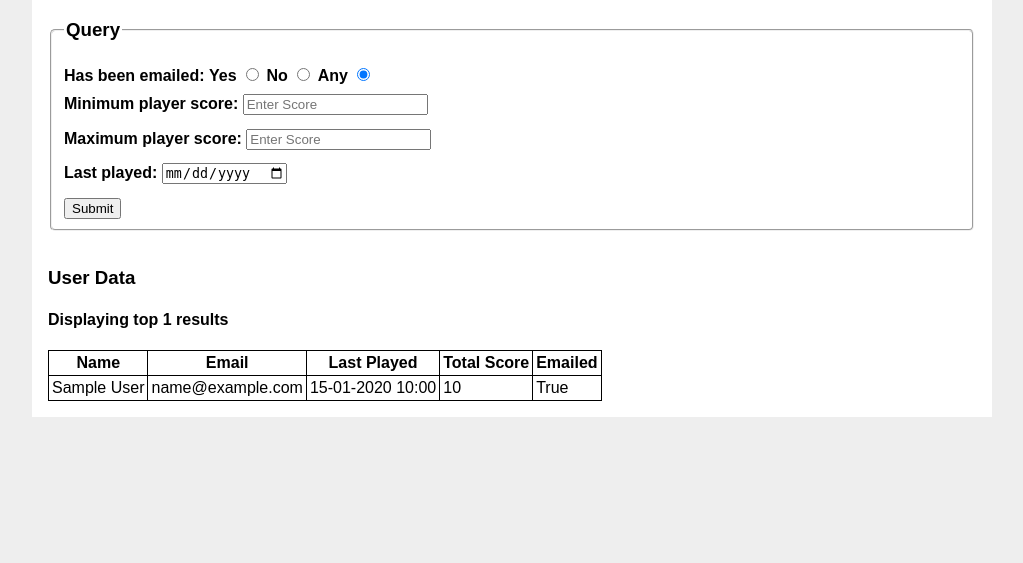
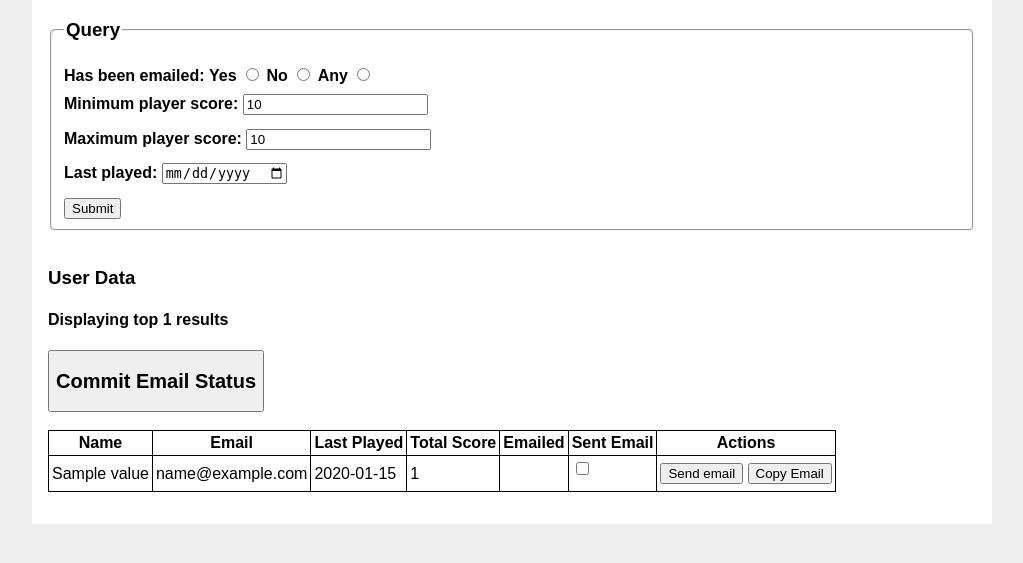
Before and after one commit to oxgdp7/technical-talent, a Flask app: template recruiterpage/templates/scores/index.html in a window 1280 px wide. Shown: the part 98-661 px from the top of the page, without its empty margins (128-1151 px from the left). Run offline with Flask 3, Linux system fonts and the light colour scheme; tables that the repository leaves empty hold one stand-in row (values such as "Sample post"); the template is opened without the code that fills it: values that come from a table or form of the project are taken from there, most other values are stand-ins (such as "Sample title", 1, 10 or a date in 2020).

Commit message:
Added updating email field to recruiters

```diff
--- a/recruiterpage/templates/scores/index.html
+++ b/recruiterpage/templates/scores/index.html
@@ -7,35 +7,38 @@
 
 {% block content %}
 
-    <fieldset class = "query_wrapper">
+    <fieldset class="query_wrapper">
       <legend><h3>Query</h3></legend>
       <form class="query_form" method="post">
           <label for="invited">Has been emailed:</label>
           <label for="invited_yes">Yes</label>
-            <input type="radio" name="invited" value="yes">
+          <input type="radio" name="invited" value="yes" {% if invited == 'yes' %}checked{% endif %}>
           <label for="invited_no">No</label>
-            <input type="radio" name="invited" value="no">
-            <label for="invited_no">Any</label>
-            <input type="radio" name="invited" value="any" checked="true">
+          <input type="radio" name="invited" value="no" {% if invited == 'no' %}checked{% endif %}>
+          <label for="invited_any">Any</label>
+          <input type="radio" name="invited" value="any" {% if invited == 'any' %}checked{% endif %}>
           <br>
-            <label for="score">Minimum player score:</label>
-            <input type="number" name="min_score" min="0" placeholder="Enter Score">
+          <label for="min_score">Minimum player score:</label>
+          <input type="number" name="min_score" min="0" placeholder="Enter Score" value="{{ min_score }}">
           <br>
-            <label for="score">Maximum player score:</label>
-            <input type="number" name="max_score" min="0" placeholder="Enter Score">
+          <label for="max_score">Maximum player score:</label>
+          <input type="number" name="max_score" min="0" placeholder="Enter Score" value="{{ max_score }}">
           <br>
           <label for="join_date">Last played:</label>
-            <input type="date" name="join_date">
+          <input type="date" name="join_date" value="{{ join_date }}">
           <br>
           <button type="submit">Submit</button>
       </form>
     </fieldset>
 
-
     <br><h3>User Data</h3>
     <h4>Displaying top {{ length }} results</h4>
 
     <div>
+      <form action="{{ url_for('scores.update_email_status') }}" method="post">
+        <div>
+          <button type="submit"><h2>Commit Email Status</h2></button>
+          <br><br>
             <table class="scores_table">
               <tr>
                 <th>Name</th>
@@ -43,7 +46,8 @@
                 <th>Last Played</th>
                 <th>Total Score</th>
                 <th>Emailed</th>
-
+                <th>Sent Email</th>
+                <th>Actions</th>
               </tr>
               {% for value in values %}
                   <tr>
@@ -52,10 +56,19 @@
                     <td>{{ value.last_played.strftime("%d-%m-%Y %H:%M")}}</td>
                     <td>{{ value.total_score }}</td>
                     <td>{{ value.has_been_emailed }}</td>
-
+                    <td>
+                      <input type="checkbox" name="checked_{{ value.id }}" {% if value.has_been_emailed %}checked {%else%} unchecked{% endif %}>
+                      <input type="hidden" name="emailed_{{ value.id }}" value="{{ value.has_been_emailed }}">
+                    </td>
+                    <td>
+                      <button type="button" onclick="location.href='mailto:{{ value.email }}';">Send email</button>
+                      <button type="button" onclick="navigator.clipboard.writeText('{{ value.email}}');">Copy Email</button>
+                    </td>
                   </tr>
               {% endfor %}
             </table>
         </div>
+      </form>
+    </div>
 
 {% endblock %}
```
Also changed, not shown: recruiterpage/scores.py (+62 -19 lines). Lines whose indentation alone changed are shown as unchanged.
